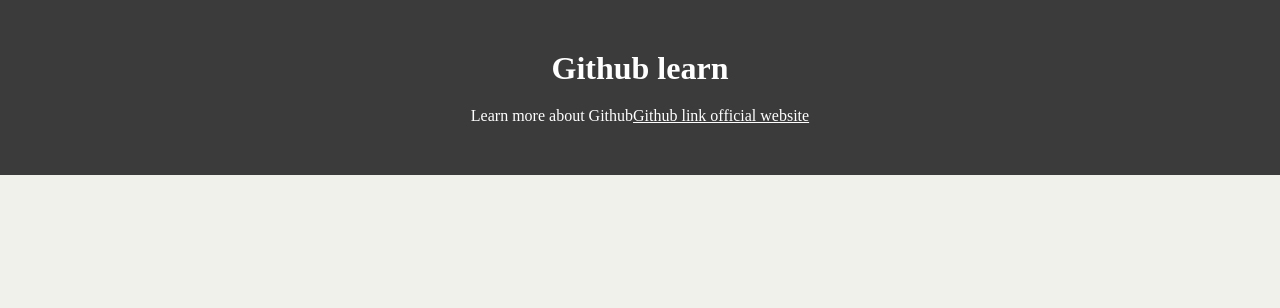
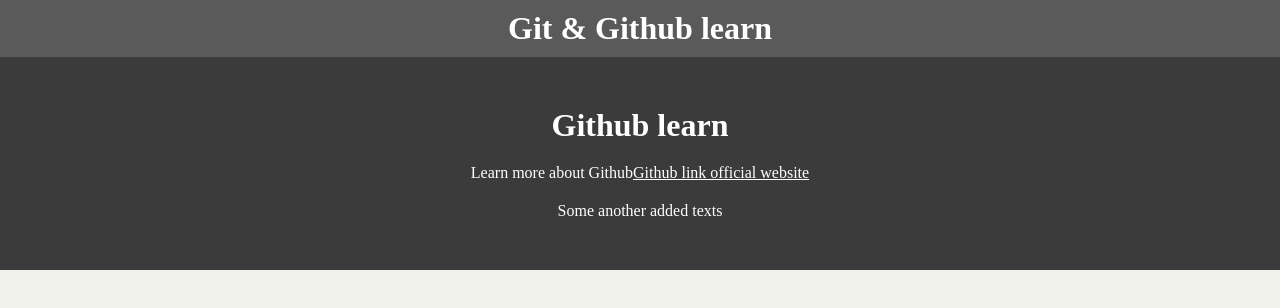
Before and after one commit to akmuhammet94/git-tuts, a plain HTML site: page index.html in a window 1280 px wide. Drawn offline with Linux system fonts and the light colour scheme.

Commit message:
some text added

```diff
--- a/index.html
+++ b/index.html
@@ -8,11 +8,17 @@
     <link rel="stylesheet" href="styles.css">
 </head>
 <body>
+    <header>
+        <h1>Git & Github learn</h1>
+    </header>
     <main>
         <h1>
             Github learn
         </h1>
         <p>Learn more about Github<a href="https://github.com/">Github link official website</a></p>
+        <p>
+            Some another added texts
+        </p>
     </main>
 </body>
 </html>
--- a/styles.css
+++ b/styles.css
@@ -6,6 +6,10 @@
 
 body {
     background-color: rgb(241, 241, 236);
+}
+header {
+    background-color: #575656f6;
+    text-align: center;
 }
 main {
     padding: 40px;
```
Also changed, not shown: 1 other file. Lines whose indentation alone changed are shown as unchanged.
